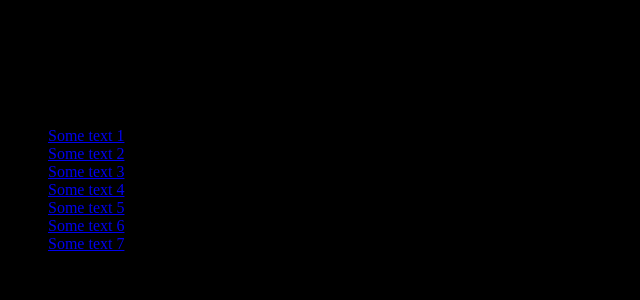
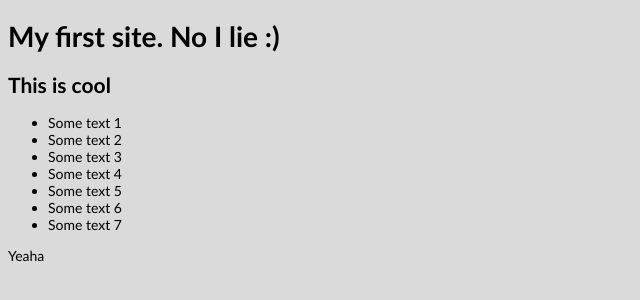
Before and after one commit to hamulyakNazar/test, a plain HTML site: page index.html in a window 1280 px wide. Shown: the whole page, without its empty margins (0-640 px from the left). Drawn offline with Linux system fonts and the light colour scheme.

Commit message:
my second commit

```diff
--- a/css/style.css
+++ b/css/style.css
@@ -1,5 +1,12 @@
 body {
-	background: #000;
+	background: #dadada;
+	font-family: Calibri;
+	font-size: 14px;
+}
+
+a {
+	text-decoration: none;
+	color: #000;
 }
 
 .class {
```
